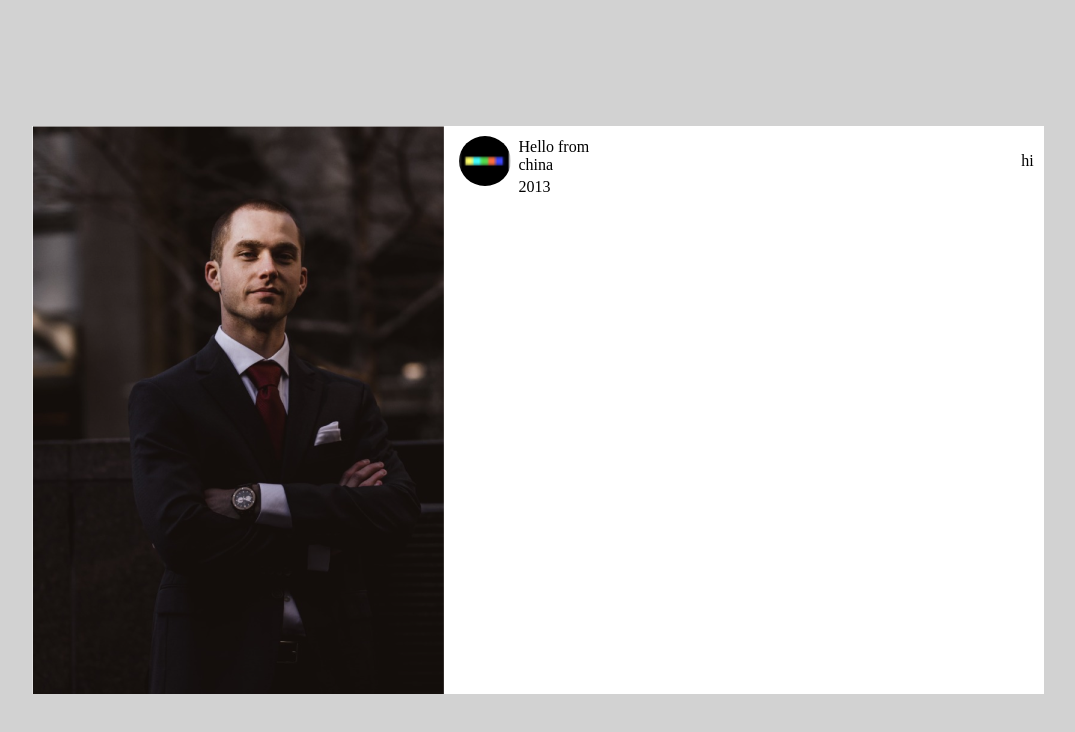
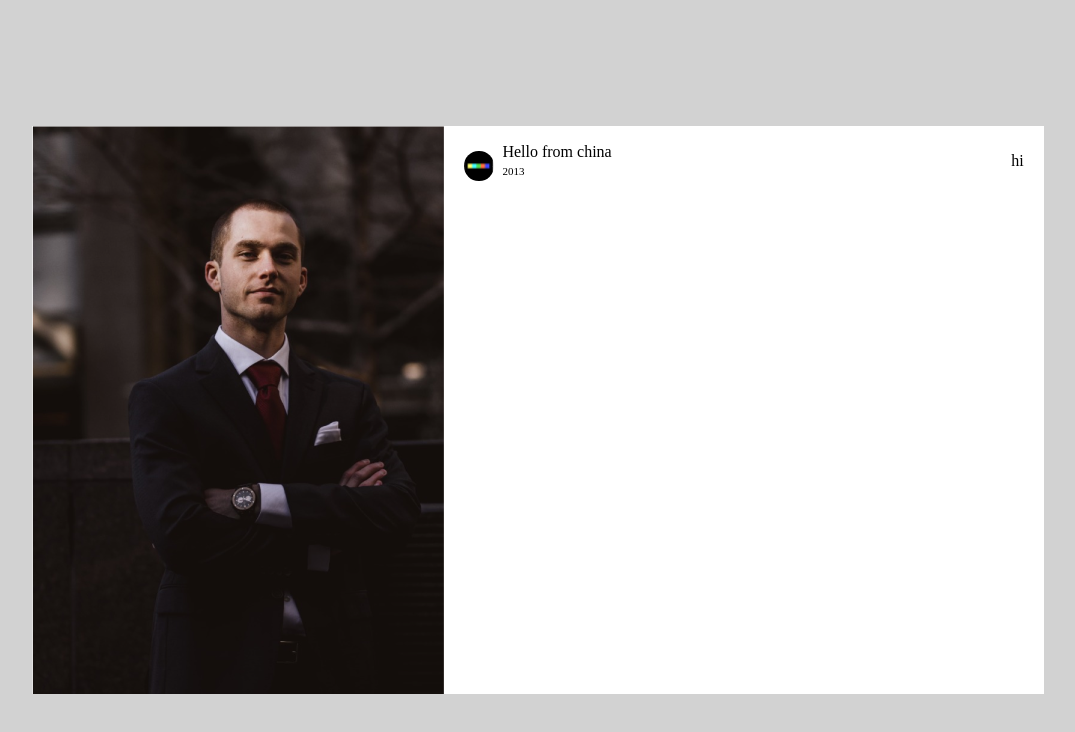
Before and after one commit to 1uckyswish/Instagram-post, a React (Vite) app: page / in a window 1280 px wide. Shown: the top 732 px of the page, without its empty margins (102-1177 px from the left). Built offline with nearby package versions, Linux system fonts and the light colour scheme.

Commit message:
added state all styles

```diff
--- a/src/App.css
+++ b/src/App.css
@@ -20,6 +20,5 @@ a{
   --Black-Text: #262626;
   --Grey-Text: #8E8E8E;
   --Blue-Hash:#00376B;
-  --Weight-600: 600;
-  --Weight-400: 400;
+  --Border-Grey: #EFEFEF;
 }
--- a/src/Components/Post/Post.css
+++ b/src/Components/Post/Post.css
@@ -6,6 +6,7 @@ background-color: rgba(78, 78, 78, 0.25);
     display: flex;
     margin: 10%;
     background-color: white;
+    width: auto;
 }
 
 .comment-section{
@@ -15,36 +16,62 @@ background-color: rgba(78, 78, 78, 0.25);
 .comment-header{
     height: auto;
     display: flex;
-    padding: 10px 10px;
+    height: 70px;
+    padding: 0 10px;
+      border-bottom: 1px solid var(--Border-Grey);
 }
 
 .img-user-box{
     display: flex;
-    width: 30%;
+    width: auto;
 }
 
 .username-section{
     width: 100%;
     display: flex;
     justify-content: space-between;
+    align-items: center;
+    padding: 0 10px;
 }
 
 .username-section img{
-    border-radius: 100%;
-    -webkit-border-radius: 100%;
-    -moz-border-radius: 100%;
-    -ms-border-radius: 100%;
-    -o-border-radius: 100%;
-    padding: 0 5px;
-    object-fit: cover;
+    border-radius: 49%;
+    -webkit-border-radius: 49%;
+    -moz-border-radius: 49%;
+    -ms-border-radius: 49%;
+    -o-border-radius: 49%;
+    width: 30px;
+    height: 30px;
+    margin-right: 6px;
+    margin-top: 10px;
 }
+
+#image-under{
+  position: absolute;
+  top: 170px;
+  left:40.7%;
+  z-index: 2;
+  border: 1px solid white;
+}
+
+#image-over{
+    z-index: 1;
+}
+
 .info-box{
     display: flex;
     height: auto;
     flex-direction: column;
-    width: 100%;
 }
 
 .info-box p{
     margin: 2px;
 }
+
+.info-box span{
+    font-weight: 600;
+}
+.info-box p:last-child{
+    font-size: 11px;
+    font-weight: 400;
+}
```
